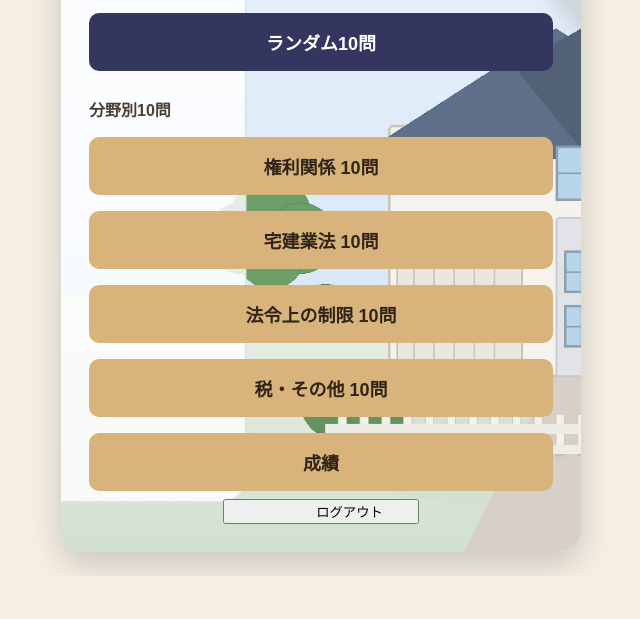
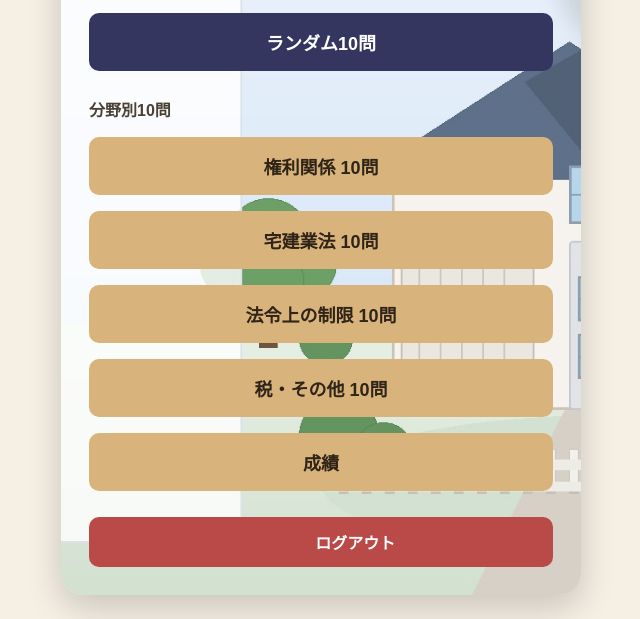
Before and after one commit to ienavi/takken-app, a website: page public/index.html in a window 1280 px wide. Shown: the part 226-845 px from the top of the page, without its empty margins (319-959 px from the left). Before the commit the page ends 802 px from the top, so only its background shows below. Drawn offline with Linux system fonts and the light colour scheme.

Commit message:
Update style.css

```diff
--- a/public/style.css
+++ b/public/style.css
@@ -254,3 +254,19 @@
     font-size: 16px;
   }
 }
+.logout-btn {
+  width: 100%;
+  border: none;
+  border-radius: 10px;
+  padding: 13px;
+  margin-top: 18px;
+  font-size: 16px;
+  font-weight: bold;
+  cursor: pointer;
+  background: #b94a48;
+  color: white;
+}
+
+.logout-btn:hover {
+  opacity: 0.9;
+}
```
